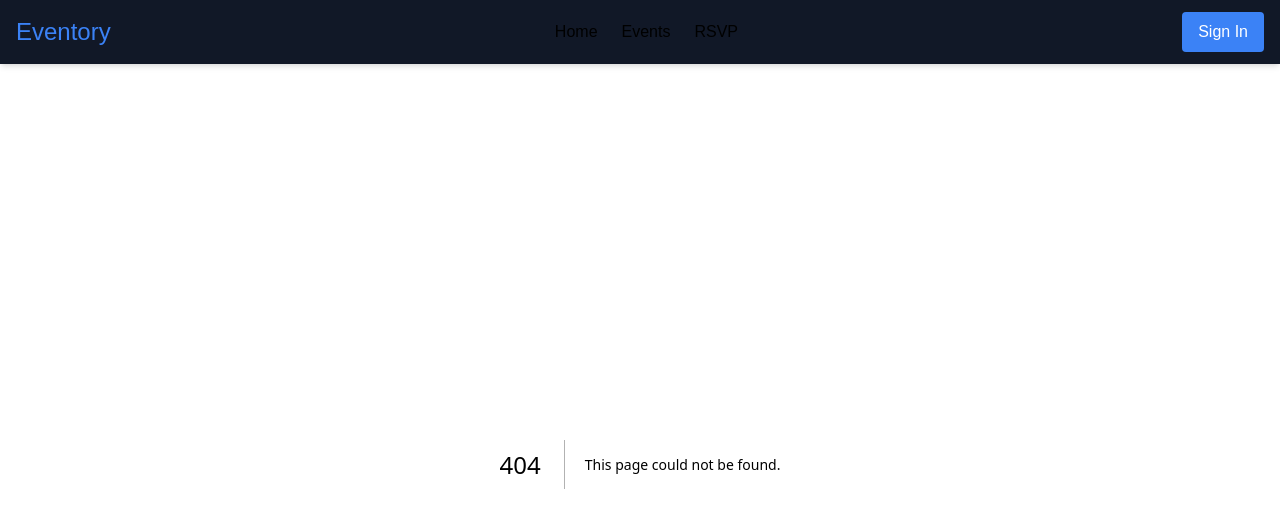
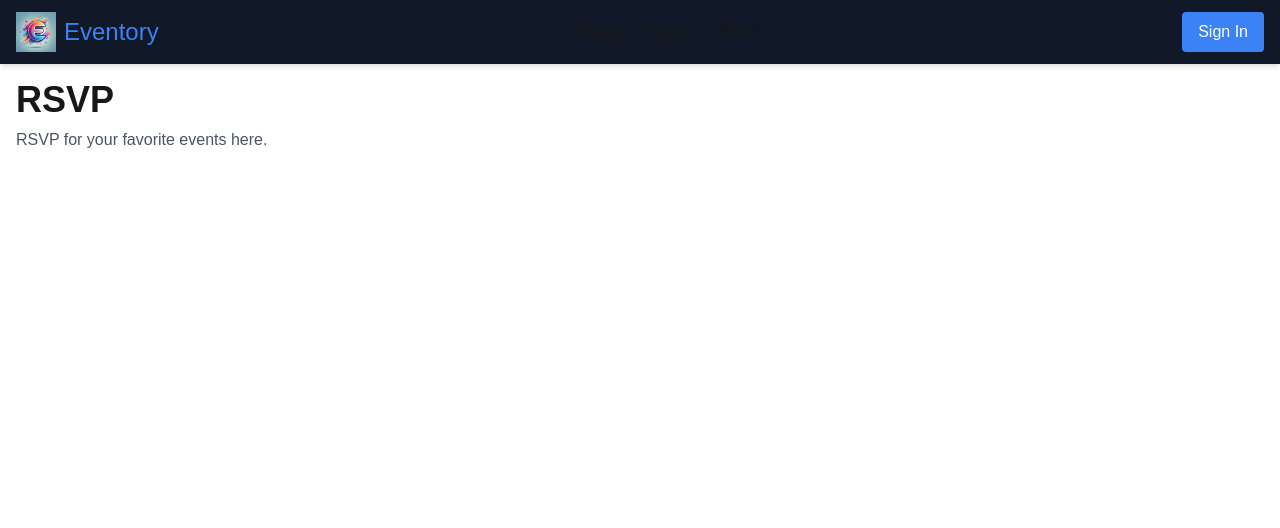
Before and after one commit to t1modo/Eventory, a Next.js app: page /rsvp in a window 1280 px wide. Before the commit this address had no page. Shown: the top 528 px of the page. Built offline with nearby package versions, Linux system fonts and the light colour scheme.

Commit message:
More updates
Added:
- Logo
- Basic page setup
- Navbar

```diff
--- a/src/app/components/Navbar.jsx
+++ b/src/app/components/Navbar.jsx
@@ -9,9 +9,13 @@ export default function Navbar() {
     return (
         <nav className="bg-gray-900 shadow-md">
             <div className="container mx-auto px-4 py-3 flex justify-between items-center">
-                {/* Place logo link here */}
-                <div className="font-poppins text-2xl font-bond text-blue-500">
-                    <Link href="/">Eventory</Link>
+
+                <div className="flex items-center space-x-2">
+                    <Link href="/"><img src="/images/eventory_logo.png" alt="Logo" className="h-10" /></Link>
+
+                    <div className="font-poppins text-2xl font-bond text-blue-500">
+                        <Link href="/">Eventory</Link>
+                    </div>
                 </div>
 
                 {/* Desktop Nav Links */}
--- a/src/app/layout.js
+++ b/src/app/layout.js
@@ -13,8 +13,11 @@ const geistMono = Geist_Mono({
 });
 
 export const metadata = {
-  title: "Create Next App",
-  description: "Generated by create next app",
+  title: "Eventory",
+  description: "A Web Application to help users to discover events based on location, category, and date, and RSVP to them.",
+  icons: {
+    icon: "/images/eventory_logo.png",
+  }
 };
 
 export default function RootLayout({ children }) {
--- /dev/null
+++ b/src/app/rsvp/page.js
@@ -0,0 +1,8 @@
+export default function RsvpPage() {
+    return (
+        <div className="container mx-auto p-4">
+            <h1 className="text-4xl font-bold">RSVP</h1>
+            <p className="font-roboto mt-2 text-gray-600">RSVP for your favorite events here.</p>
+        </div>
+    );
+}
```
Also changed, not shown: src/app/pages/_app.js (+2 -5 lines), public/images/eventory_logo.png (added), src/app/event-discovery/page.js (renamed from src/app/features/event-discovery/page.js), src/app/page.jsx (renamed from src/app/page.js).
